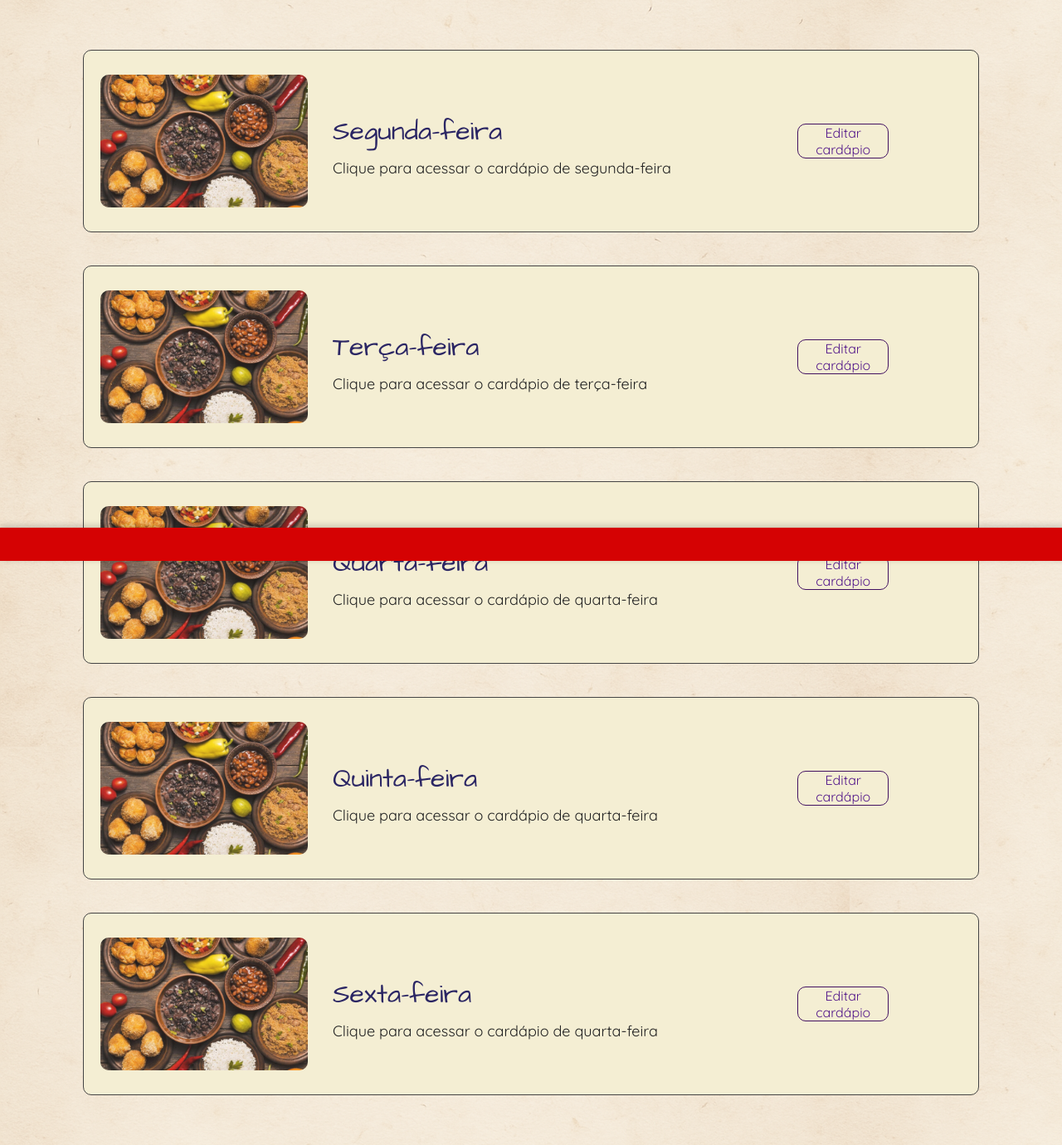
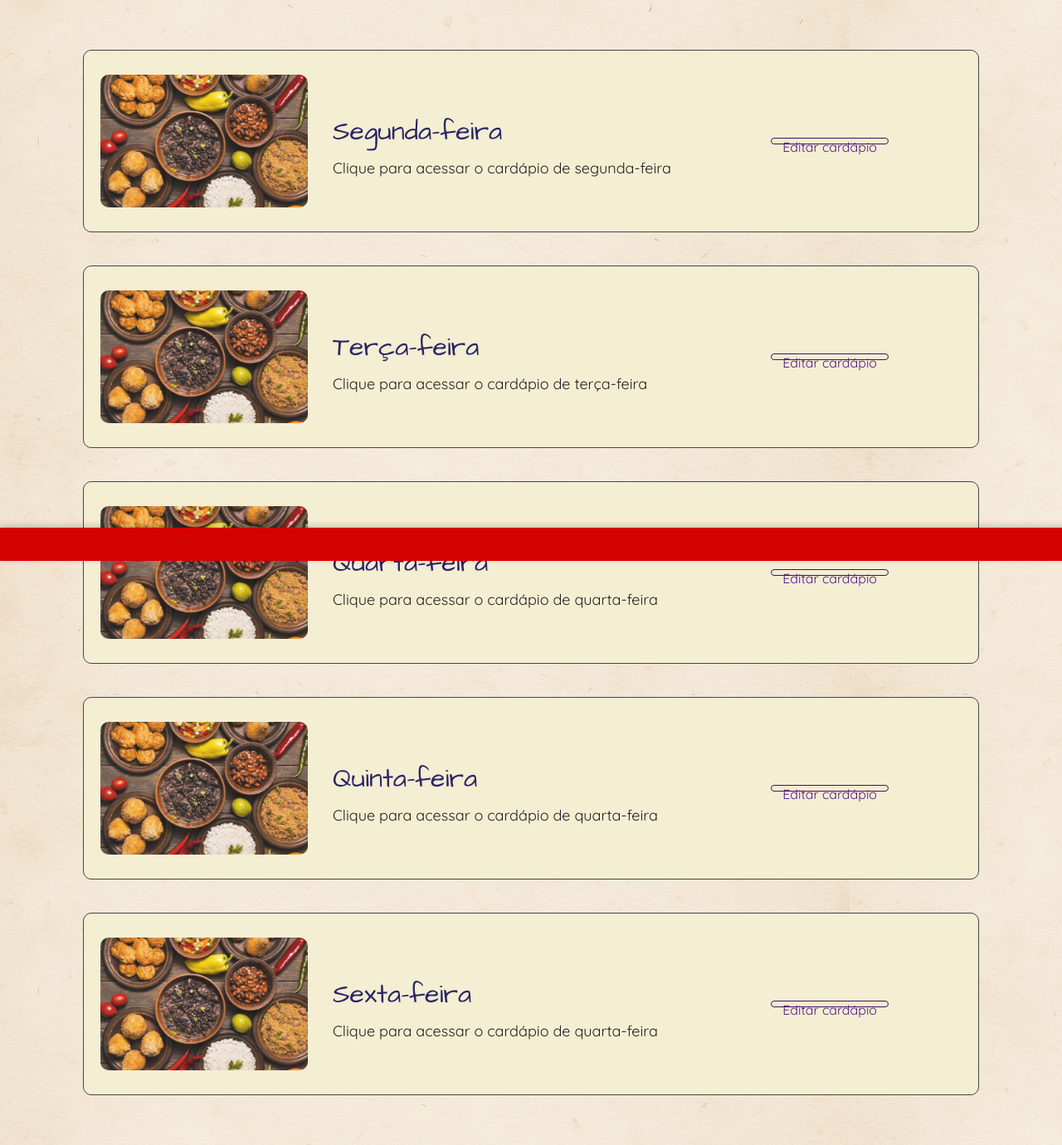
Before and after one commit to dudabas/projetec, a PHP site: page /cardapioadm.html in a window 1280 px wide. Shown: the part 124-1504 px from the top of the page at 83% size. Run offline with PHP 8.4, Linux system fonts and the light colour scheme.

Commit message:
Update styles.css

```diff
--- a/styles.css
+++ b/styles.css
@@ -206,7 +206,8 @@ footer {
     justify-content: start;
     border: 1px solid #421161;
     border-radius: 10px;
-    width: 10%;
+    width: 13%;
+    height: 3%;
   }
 
   .editor-page {
```
